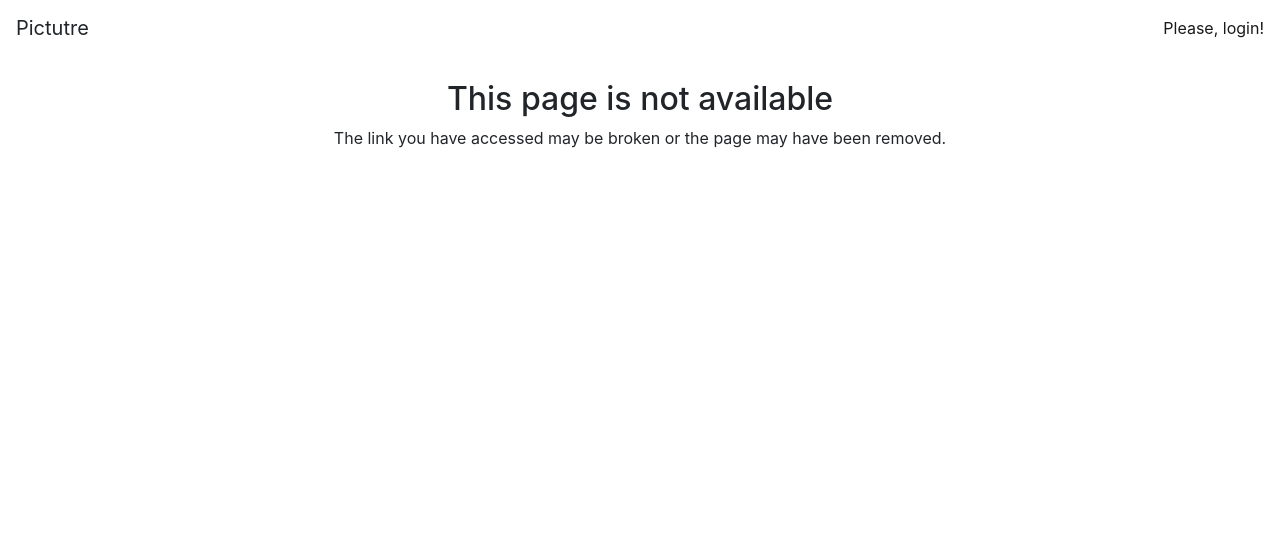
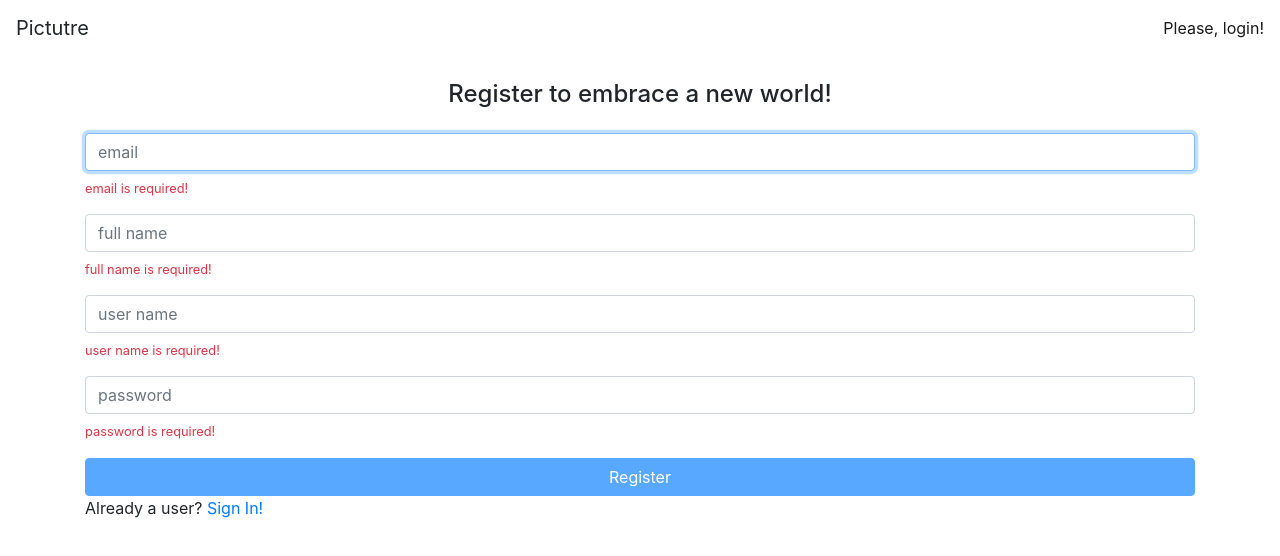
Before and after one commit to rafaelpllopes/praticando_angular, an Angular app in the folder picture/: page /signup in a window 1280 px wide. Shown: the top 556 px of the page. Built offline with nearby package versions, Linux system fonts and the light colour scheme.

Commit message:
Criado componente signup para cadastra os usuarios, criado um validador, implementado uma guard de rotas.

```diff
--- a/picture/src/app/app.routing.module.ts
+++ b/picture/src/app/app.routing.module.ts
@@ -6,9 +6,12 @@ import { NotFoundComponent } from './errors/not-found/not-found.component';
 import { PhotoFormComponent } from './photos/photo-form/photo-form.component';
 import { PhotoListComponent } from './photos/photo-list/photo-list.component';
 import { SigninComponent } from './home/signin/signin.component';
+import { AuthGuard } from './core/auth/auth.guard';
+import { SignupComponent } from './home/signup/signup.component';
 
 const routes: Routes = [
-    { path: '', component: SigninComponent },
+    { path: '', component: SigninComponent, canActivate: [ AuthGuard ] },
+    { path: 'signup', component: SignupComponent },
     { path: 'user/:userName', component: PhotoListComponent, resolve: { photos: PhotoListResolver } },
     { path: 'p/add', component: PhotoFormComponent },
     { path: '**', component: NotFoundComponent }
--- /dev/null
+++ b/picture/src/app/core/auth/auth.guard.ts
@@ -0,0 +1,18 @@
+import { Injectable } from '@angular/core';
+import { CanActivate, ActivatedRouteSnapshot, RouterStateSnapshot, Router } from '@angular/router';
+import { Observable } from 'rxjs';
+
+import { UserService } from '../user/user.service';
+
+@Injectable({ providedIn: 'root' })
+export class AuthGuard implements CanActivate {
+    constructor(private userService: UserService, private router: Router) {}
+
+    canActivate(route: ActivatedRouteSnapshot, state: RouterStateSnapshot): boolean | Observable<boolean> | Promise<boolean> {
+        if(this.userService.isLogged()) {
+            this.router.navigate(['user', this.userService.getUserName()]);
+            return false;
+        }
+        return true;
+    }
+}
--- a/picture/src/app/core/header/header.component.html
+++ b/picture/src/app/core/header/header.component.html
@@ -9,7 +9,7 @@
 
     <ng-template #login>
       <span class="navbar-text">
-        <a>Please, login!</a>
+      <a [routerLink]="['']">Please, login!</a>
       </span>
     </ng-template>
   </nav>
--- a/picture/src/app/core/user/user.service.ts
+++ b/picture/src/app/core/user/user.service.ts
@@ -12,6 +12,7 @@ import { TokenService } from './../token/token.service';
 export class UserService {
 
   private userSubject = new BehaviorSubject<User>(null);
+  private userName: string;
 
   constructor(private tokenService: TokenService) {
     this.tokenService.hasToken() &&
@@ -30,6 +31,7 @@ export class UserService {
   private decodeAndNotify() {
     const token = this.tokenService.getToken();
     const user = jtw_decode(token) as User;
+    this.userName = user.name;
     this.userSubject.next(user);
   }
 
@@ -37,4 +39,12 @@ export class UserService {
     this.tokenService.removeToken();
     this.userSubject.next(null);
   }
+
+  isLogged() {
+    return this.tokenService.hasToken();
+  }
+
+  getUserName() {
+    return this.userName;
+  }
 }
--- a/picture/src/app/home/signin/signin.component.html
+++ b/picture/src/app/home/signin/signin.component.html
@@ -15,5 +15,5 @@
       <button [disabled]="loginForm.invalid" class="btn btn-primary btn-block" type="submit">login</button>
     </form>
 
-    <p>Not a user? <a>Register now</a></p>
+    <p>Not a user? <a [routerLink]="['signup']">Register now</a></p>
 </div>
--- /dev/null
+++ b/picture/src/app/home/signup/signup.component.html
@@ -0,0 +1,38 @@
+<h4 class="text-center">Register to embrace a new world!</h4>
+<section class="container">
+    <form [formGroup]="signupForm" class="form mt-4">
+
+        <div class="form-group">
+          <input formControlName="email" type="email" class="form-control" placeholder="email" autofocus="autofocus">
+          <app-vmessage *ngIf="signupForm.get('email').errors?.required" text="email is required!"></app-vmessage>
+          <app-vmessage *ngIf="signupForm.get('email').errors?.email" text="email invalid!"></app-vmessage>
+        </div>
+
+        <div class="form-group">
+          <input formControlName="fullName" type="text" class="form-control" placeholder="full name">
+          <app-vmessage *ngIf="signupForm.get('fullName').errors?.required" text="full name is required!"></app-vmessage>
+          <app-vmessage *ngIf="signupForm.get('fullName').errors?.minlength" text="Mininum lenght is 2"></app-vmessage>
+          <app-vmessage *ngIf="signupForm.get('fullName').errors?.maxlength" text="Maximun lenght is 40"></app-vmessage>
+        </div>
+
+        <div class="form-group">
+          <input formControlName="userName" type="text" class="form-control" placeholder="user name">
+          <app-vmessage *ngIf="signupForm.get('userName').errors?.required" text="user name is required!"></app-vmessage>
+          <app-vmessage *ngIf="signupForm.get('userName').errors?.minlength" text="Mininum lenght is 2"></app-vmessage>
+          <app-vmessage *ngIf="signupForm.get('userName').errors?.maxlength" text="Maximun lenght is 30"></app-vmessage>
+          <app-vmessage *ngIf="signupForm.get('userName').errors?.lowerCase" text="Must be lower case"></app-vmessage>
+        </div>
+
+        <div class="form-group">
+          <input formControlName="password" type="password" class="form-control" placeholder="password">
+          <app-vmessage *ngIf="signupForm.get('password').errors?.required" text="password is required!"></app-vmessage>
+          <app-vmessage *ngIf="signupForm.get('password').errors?.minlength" text="Mininum lenght is 8"></app-vmessage>
+          <app-vmessage *ngIf="signupForm.get('password').errors?.maxlength" text="Maximun lenght is 14"></app-vmessage>
+        </div>
+
+        <button [disabled]="signupForm.invalid" class="btn btn-primary btn-block">Register</button>
+
+        <p>Already a user? <a [routerLink]="['']">Sign In!</a></p>
+
+      </form>
+</section>
--- /dev/null
+++ b/picture/src/app/home/signup/signup.component.ts
@@ -0,0 +1,36 @@
+import { Component, OnInit } from '@angular/core';
+import { FormGroup, FormBuilder, Validators } from '@angular/forms';
+import { lowerCaseValidator } from '../../shared/validators/lower-case.validator';
+
+@Component({
+  templateUrl: './signup.component.html',
+  styleUrls: ['./signup.component.css']
+})
+export class SignupComponent implements OnInit {
+
+  signupForm: FormGroup;
+
+  constructor(private formBuilder: FormBuilder) { }
+
+  ngOnInit(): void {
+    this.signupForm = this.formBuilder.group({
+      email: ['', [Validators.required, Validators.email]],
+      fullName: ['', [
+        Validators.required,
+        Validators.minLength(2),
+        Validators.maxLength(40)
+      ]
+    ],
+      userName: ['', [
+        Validators.required,
+        Validators.minLength(2),
+        Validators.maxLength(30),
+        lowerCaseValidator
+        //Validators.pattern(/^[a-z0-9_\-]+$/)
+      ]
+    ],
+      password: ['', [Validators.required, Validators.minLength(8), Validators.maxLength(14)]]
+    });
+  }
+
+}
--- /dev/null
+++ b/picture/src/app/shared/validators/lower-case.validator.ts
@@ -0,0 +1,8 @@
+import { AbstractControl } from "@angular/forms";
+
+export function lowerCaseValidator(control: AbstractControl) {
+    if(control.value.trim() && !/^[a-z0-9_\-]+$/.test(control.value)) {
+        return { lowerCase: true }
+    }
+    return null;
+}
```
Also changed, not shown: picture/src/app/core/core.module.ts (+5 -2 lines), picture/src/app/home/home.module.ts (+5 -3 lines), picture/src/app/home/signup/signup.component.css (added), 2 other files (tests, documents, lock files or other folders).
